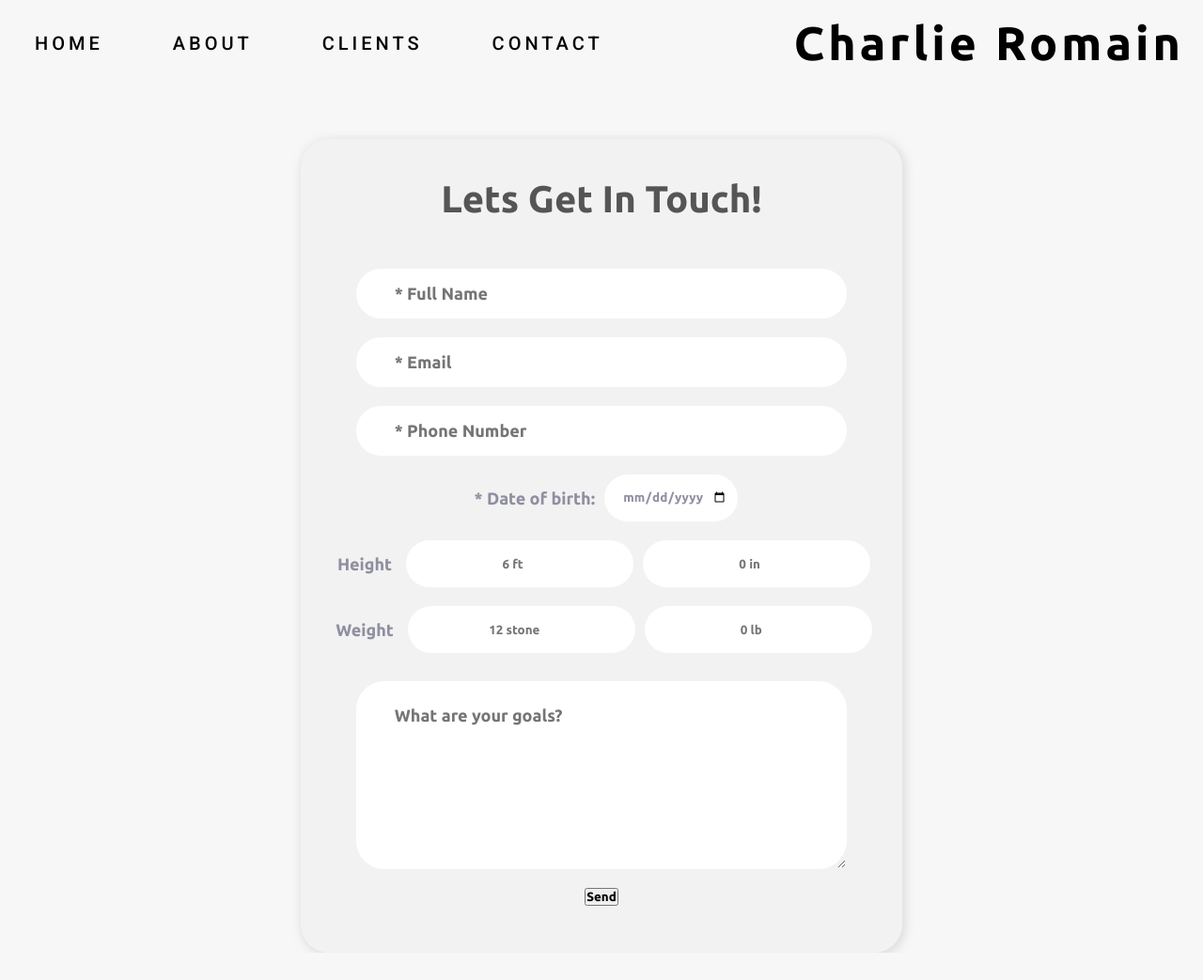
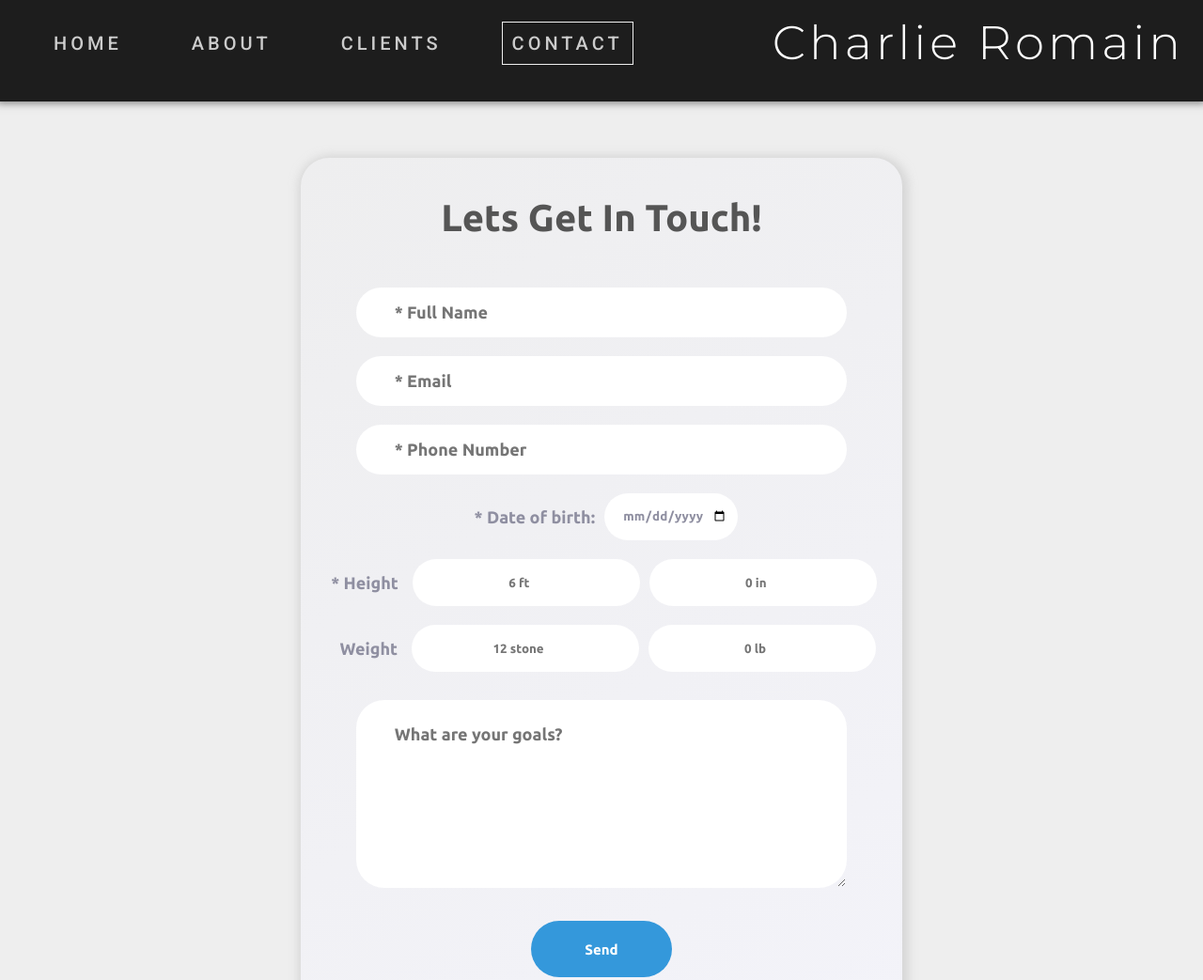
Before and after one commit to Harry41348/project_charlie, a plain HTML site: page code/pages/contact.html in a window 1280 px wide. Shown: the part 17-1060 px from the top of the page at 94% size. Before the commit the page ends 1031 px from the top, so only its background shows below. Drawn offline with Linux system fonts and the light colour scheme.

Commit message:
Contact styling

```diff
--- a/code/css/style.css
+++ b/code/css/style.css
@@ -35,7 +35,7 @@ body {
   font-family: "Lato", sans-serif;
   font-weight: 400;
   line-height: 1.7;
-  background-color: #f7f7f7;
+  background-color: #eee;
   color: #555; }
   @media (max-width: 56.25em) {
     body {
@@ -74,7 +74,7 @@ body {
     opacity: 0;
     transform: translateX(-50%) translateY(-50%) rotate(45deg); }
   .btn-contact:hover, .btn-contact:active {
-    color: #0e83cd; }
+    color: #2F87C2; }
   .btn-contact:hover::after {
     height: 260%;
     opacity: 1; }
@@ -89,6 +89,23 @@ body {
   -webkit-transition: all 0.3s;
   -moz-transition: all 0.3s;
   transition: all 0.3s; }
+
+.btn-submit {
+  transition: all .3s ease-in-out;
+  margin-top: 1.5rem;
+  padding: 0 2rem;
+  width: 15rem;
+  height: 6rem;
+  background-color: #3498db;
+  border: none;
+  border-radius: 3rem;
+  color: white;
+  font-family: "Ubuntu", sans-serif;
+  font-size: 1.5rem;
+  cursor: pointer; }
+  .btn-submit:hover {
+    background-color: #2F87C2;
+    width: 17rem; }
 
 .main-wrapper {
   height: 100vh;
@@ -114,23 +131,41 @@ nav {
     list-style: none; }
     nav ul li {
       display: inline-block;
-      padding: 0 .7rem;
+      margin: 0 .7rem;
       font-size: 2rem;
       position: relative; }
     nav ul a {
-      transition: all .4s; }
-    nav ul a {
+      transition: all .4s;
       position: relative;
       z-index: 1;
       color: #ccc;
       text-decoration: none;
       margin: 0 3rem;
       padding-bottom: .2rem; }
+      nav ul a:after {
+        transition: all .4s;
+        position: absolute;
+        bottom: 0;
+        left: 0;
+        right: 0;
+        margin: auto;
+        width: 0%;
+        content: '';
+        color: transparent;
+        background: #aaa;
+        height: 1px; }
+      nav ul a:hover:after {
+        width: 100%; }
+      nav ul a:hover {
+        color: #fff; }
   nav span {
     margin: 2rem;
     font-size: 5rem;
-    font-family: "Ubuntu", sans-serif;
+    font-family: "Montserrat", sans-serif;
     color: #fff; }
+
+.nav__main-link {
+  padding: .5rem 0; }
 
 .nav__main-list li:not(:last-child)::after {
   content: "";
@@ -142,37 +177,24 @@ nav {
   height: 75%;
   transform: rotate(90deg); }
 
-.nav__main-link:after {
-  transition: all .4s;
-  position: absolute;
-  bottom: 0;
-  left: 0;
-  right: 0;
-  margin: auto;
-  width: 0%;
-  content: '';
-  color: transparent;
-  background: #aaa;
-  height: 1px; }
-
-.nav__main-link:hover:after {
-  width: 100%; }
-
-.nav__main-link:hover {
-  color: #fff; }
-
-.nav__secondary-list {
-  display: flex;
-  padding-top: 0; }
-
-.nav__secondary-item {
-  align-self: center; }
-
-.nav__secondary-link {
-  color: #000; }
-
-.nav__secondary span {
-  color: #000; }
+.nav__secondary {
+  background-color: #1d1d1d;
+  box-shadow: 0 -1px 8px 3px rgba(85, 85, 85, 0.7); }
+  .nav__secondary-list {
+    display: flex;
+    padding-top: 0;
+    margin-left: 2rem; }
+  .nav__secondary-item {
+    align-self: center; }
+  .nav__secondary-link {
+    padding: 1rem;
+    margin: 0 2rem; }
+  .nav__secondary-active {
+    border: 1px solid #eee;
+    cursor: default; }
+    .nav__secondary-active:hover {
+      border-bottom: 1px solid #eee;
+      color: #ccc; }
 
 .main {
   text-align: center;
@@ -190,12 +212,12 @@ nav {
       line-height: 4rem; }
 
 .boxed {
-  background-color: #f2f2f2;
+  background-image: linear-gradient(150deg, #eeeeef, #f3f3f9);
+  background-color: #eee;
   width: 50%;
-  margin: 0 auto;
+  margin: 6rem auto;
   border-radius: 3rem;
-  box-shadow: 2px 2px 8px 2px rgba(200, 200, 200, 0.5);
-  margin-top: 4rem;
+  box-shadow: 2px 2px 10px 5px rgba(200, 200, 200, 0.6);
   padding-bottom: 5rem; }
 
 .form {
--- a/code/pages/contact.html
+++ b/code/pages/contact.html
@@ -18,7 +18,7 @@
                     <li class="nav__secondary-item"><a href="../index.html" class="nav__secondary-link">Home</a></li>
                     <li class="nav__secondary-item"><a href="about.html" class="nav__secondary-link">About</a></li>
                     <li class="nav__secondary-item"><a href="clients.html" class="nav__secondary-link">Clients</a></li>
-                    <li class="nav__secondary-item"><a href="contact.html" class="nav__secondary-link">Contact</a></li>
+                    <li class="nav__secondary-item"><a href="contact.html" class="nav__secondary-link nav__secondary-active">Contact</a></li>
                 </ul>
                 <span>Charlie Romain</span>
             </nav>
@@ -36,24 +36,20 @@
                         <input type="date" class="form__date-date" id="dob" required>
                     </div>
                     <div class="form__numbers">
-                        <label for="height" class="form__numbers-text">Height</label>
+                        <label for="height" class="form__numbers-text">* Height</label>
                         <input type="number" class="form__numbers-number" id="feet" placeholder="6 ft">
                         <input type="number" class="form__numbers-number" id="inches" placeholder="0 in">
                     </div>
 
                     <div class="form__numbers">
-                        <label for="weight" class="form__numbers-text">Weight</label>
+                        <label for="weight" class="form__numbers-text">&nbsp;&nbsp;Weight</label>
                         <input type="number" class="form__numbers-number" id="stone" placeholder="12 stone">
                         <input type="number" class="form__numbers-number" id="pounds" placeholder="0 lb">
                     </div>
 
                     <textarea class="form__text form__longtext" id="goals" placeholder="What are your goals?"></textarea>
 
-                    <button class="btn-submit">
-						<span>
-							Send
-						</span>
-					</button>
+                    <button class="btn-submit">Send</button>
 
                 </form>
             </div>
```
